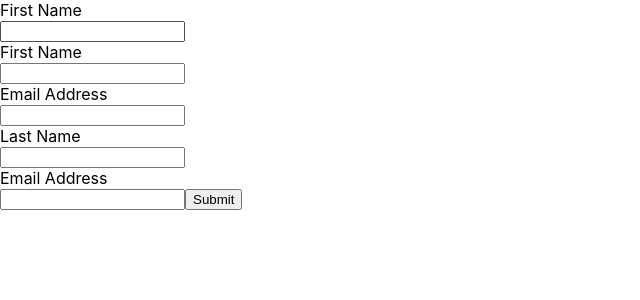
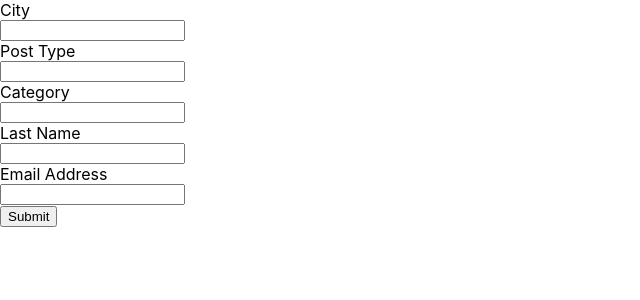
Before and after one commit to beckomw/product-page-practice, a React (Create React App) app in the folder new/be-app/: page / in a window 1280 px wide. Shown: the top 300 px of the page, without its empty margins (0-640 px from the left). Built offline with nearby package versions, Linux system fonts and the light colour scheme.

Commit message:
new stuff

```diff
--- a/new/be-app/src/App.js
+++ b/new/be-app/src/App.js
@@ -72,27 +72,27 @@ const App = () => {
 
     <form onSubmit={formik.handleSubmit}>
 
-    <label htmlFor="firstName">First Name</label>
+    <label htmlFor="City">City</label>
     <input
-      id="firstName"
-      name="firstName"
+      id="city"
+      name="city"
       type="text"
       onChange={formik.handleChange}
       onBlur={formik.handleBlur}
-      value={formik.values.firstName}
+      value={formik.values.city}
     />
 
-      <label htmlFor="firstName">First Name</label>
+      <label htmlFor="PostType">Post Type</label>
       <input
-        id="firstName"
-        name="firstName"
+        id="PostType"
+        name="Post Type"
         type="text"
         onChange={formik.handleChange}
         onBlur={formik.handleBlur}
-        value={formik.values.firstName}
+        value={formik.values.Post}
       />
-      {formik.touched.firstName && formik.errors.firstName ? (
-        <div style={{ color: "red" }}>{formik.errors.firstName}</div>
+      {formik.touched.PostType && formik.errors.PostType ? (
+        <div style={{ color: "red" }}>{formik.errors.PostType}</div>
       ) : null}
 
 
@@ -101,7 +101,7 @@ const App = () => {
 
 
 
-      <label htmlFor="email">Email Address</label>
+      <label htmlFor="category">Category</label>
        <input
          id="email"
          name="email"
@@ -148,7 +148,7 @@ const App = () => {
 
 
 
-    <p s></p>
+    <p></p>
 
 
 
--- a/new/be-app/src/index.css
+++ b/new/be-app/src/index.css
@@ -13,8 +13,7 @@ code {
 }
 
 
-label {
+label,input {
   display: flex;
-  flex-direction: row;
-
+  justify-content: flex-start;
 }
```
